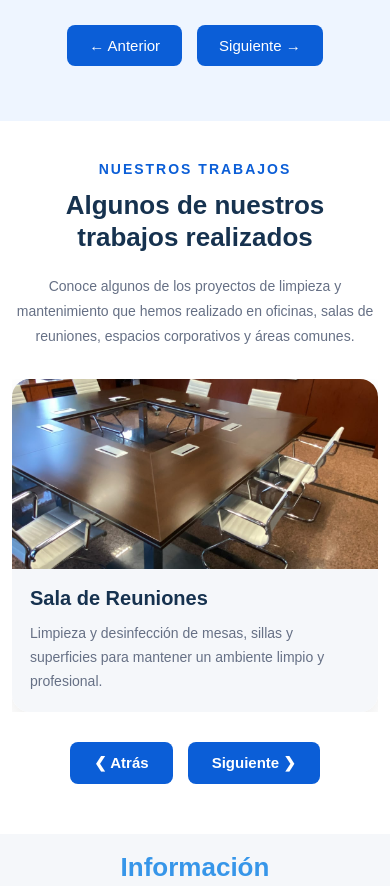
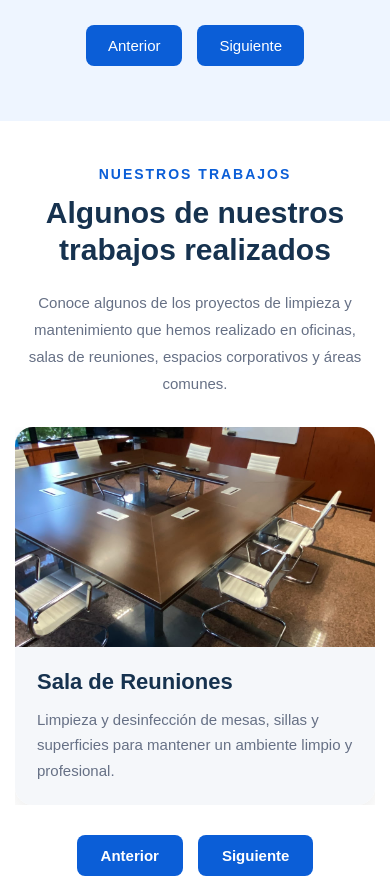
Before and after one commit to jaiderosorio311-cmd/limpieza, a plain HTML site: page index.html in a window 390 px wide. Shown: the part 1780-2666 px from the top of the page. Drawn offline with nearby package versions, Linux system fonts and the light colour scheme.

Commit message:
Add files via upload

```diff
--- a/css/trabajos.css
+++ b/css/trabajos.css
@@ -180,18 +180,41 @@ MÓVIL
     font-size:15px;
 }
 
+/* GALERÍA */
+
 .galeria-trabajos{
+
     display:flex;
-    overflow-x:hidden;
+
+    gap:18px;
+
+    overflow-x:auto;
+    overflow-y:hidden;
+
     scroll-behavior:smooth;
+
     scroll-snap-type:x mandatory;
-    gap:18px;
+
+    -webkit-overflow-scrolling:touch;
+
+    scrollbar-width:none;
+
+}
+
+.galeria-trabajos::-webkit-scrollbar{
+
+    display:none;
+
 }
 
 .trabajo{
+
+    flex:0 0 100%;
+
     min-width:100%;
-    flex:0 0 100%;
-    scroll-snap-align:center;
+
+    scroll-snap-align:start;
+
 }
 
 .trabajo img{
@@ -210,63 +233,46 @@ MÓVIL
     font-size:15px;
 }
 
+/* BOTONES */
+
 .controles-trabajos{
+
     display:flex;
+
     justify-content:center;
+
     gap:15px;
+
     margin-top:30px;
+
 }
 
 .controles-trabajos button{
+
     border:none;
+
     background:#0b5ed7;
+
     color:#fff;
+
     padding:12px 24px;
+
     border-radius:8px;
+
     cursor:pointer;
+
     font-size:15px;
+
     font-weight:600;
+
     transition:.3s;
+
 }
 
 .controles-trabajos button:hover{
+
     background:#084298;
+
 }
 
 }
-
-/*====================================
-MÓVILES PEQUEÑOS
-=====================================*/
-
-@media(max-width:480px){
-
-.trabajos{
-    padding:40px 12px 50px;
-}
-
-.titulo-trabajos h2{
-    font-size:26px;
-}
-
-.titulo-trabajos p{
-    font-size:14px;
-}
-
-.trabajo img{
-    height:190px;
-}
-
-.info{
-    padding:18px;
-}
-
-.info h3{
-    font-size:20px;
-}
-
-.info p{
-    font-size:14px;
-}
-
-}
--- a/index.html
+++ b/index.html
@@ -185,8 +185,8 @@
 
         </div>
          <div class="controles-servicios">
-            <button id="anteriorServicio">← Anterior</button>
-            <button id="siguienteServicio">Siguiente →</button>
+            <button id="anteriorServicio">Anterior</button>
+            <button id="siguienteServicio">Siguiente </button>
         </div>
 
     </div>
@@ -320,17 +320,13 @@ TRABAJOS REALIZADOS
             </div>
 
         </div>
-        <div class="controles-trabajos">
 
-    <button id="anteriorTrabajo">
-        &#10094; Atrás
-    </button>
+         <div class="controles-trabajos">
+            <button id="anteriorTrabajo">Anterior</button>
+            <button id="siguienteTrabajo">Siguiente </button>
+        </div>
 
-    <button id="siguienteTrabajo">
-        Siguiente &#10095;
-    </button>
 
-</div>
 
     </div>
 
```
